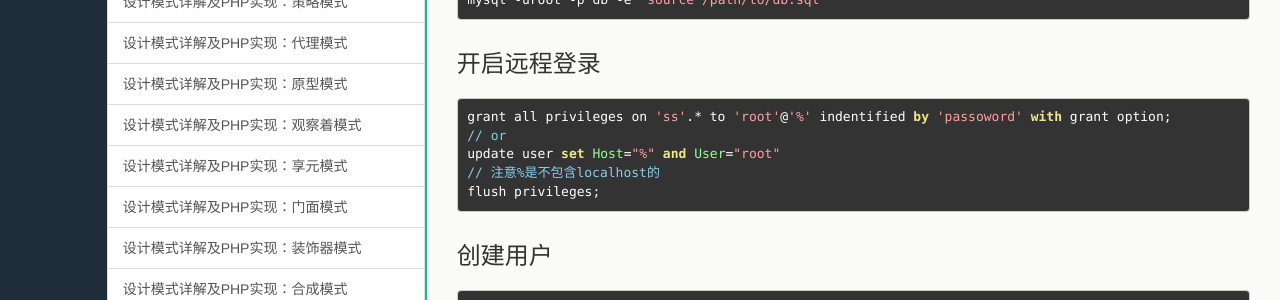
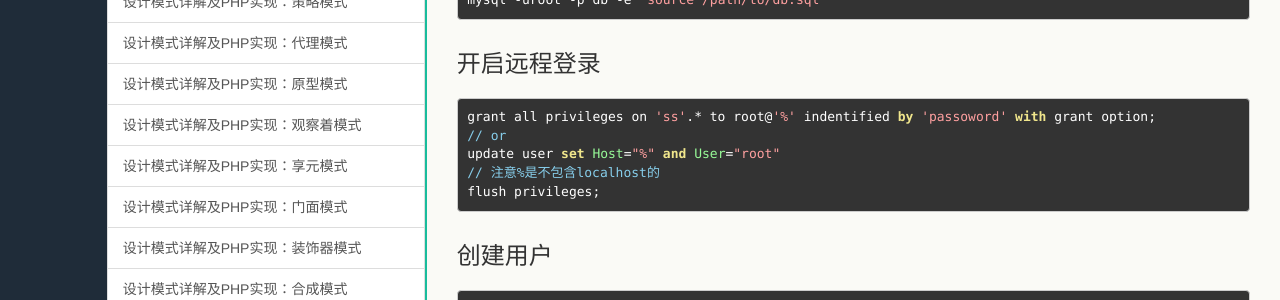
Before and after one commit to dayon3z1/suyan, a Jekyll site: the page built from _posts/Resource/2014-05-11-general-mysql-resources.md, in a window 1280 px wide. Shown: the part 574-874 px from the top of the page. Built offline with Jekyll 4.4.1, drawn with Linux system fonts in a browser that asks for light colours; Markdown is read by kramdown in place of the engine named in the settings.

```diff
--- a/_posts/Resource/2014-05-11-general-mysql-resources.md
+++ b/_posts/Resource/2014-05-11-general-mysql-resources.md
@@ -25,7 +25,7 @@ description:
 
 ### 开启远程登录
 
-    grant all privileges on 'ss'.* to 'root'@'%' indentified by 'passoword' with grant option;
+    grant all privileges on 'ss'.* to root@'%' indentified by 'passoword' with grant option;
     // or
     update user set Host="%" and User="root"
     // 注意%是不包含localhost的
```
